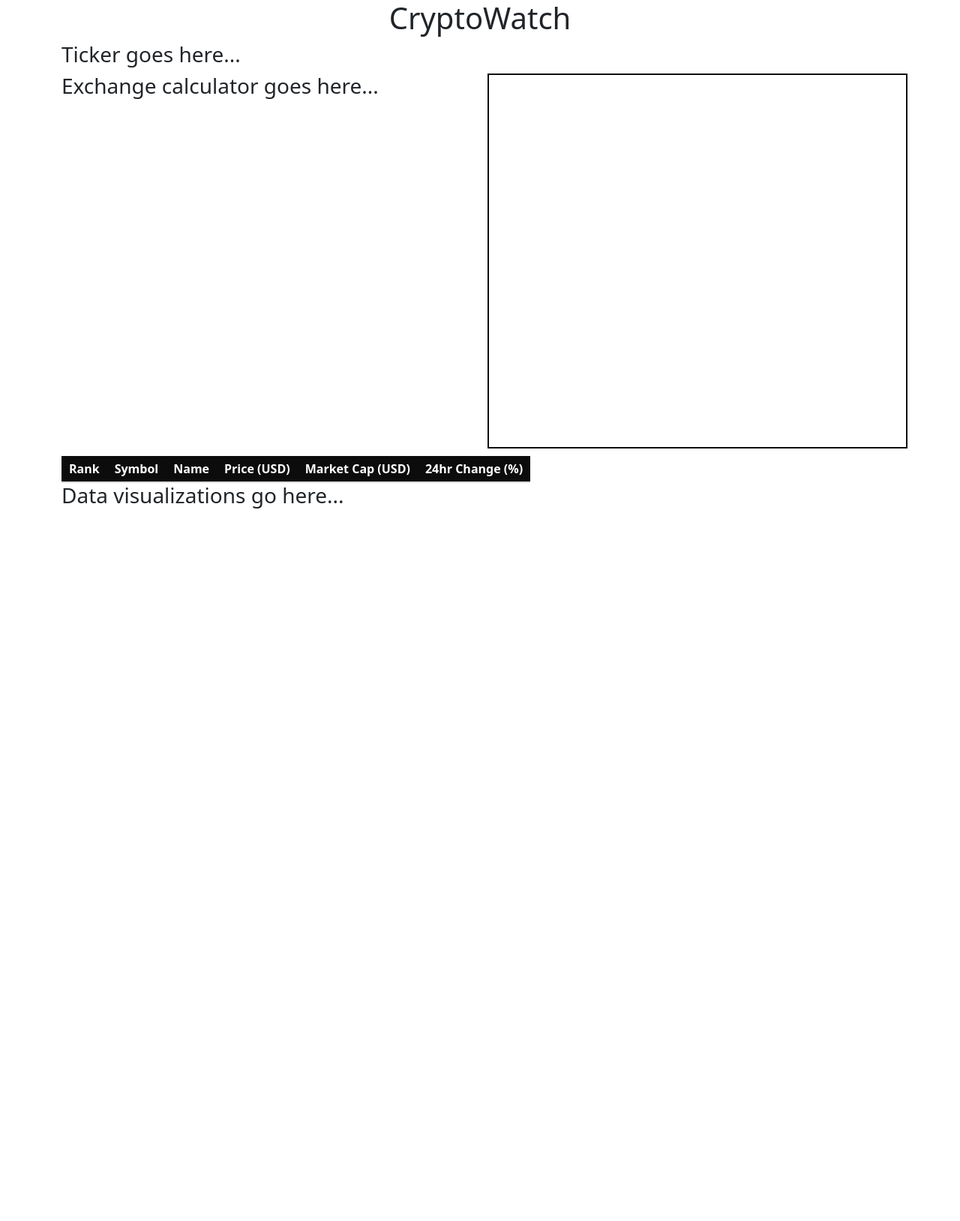
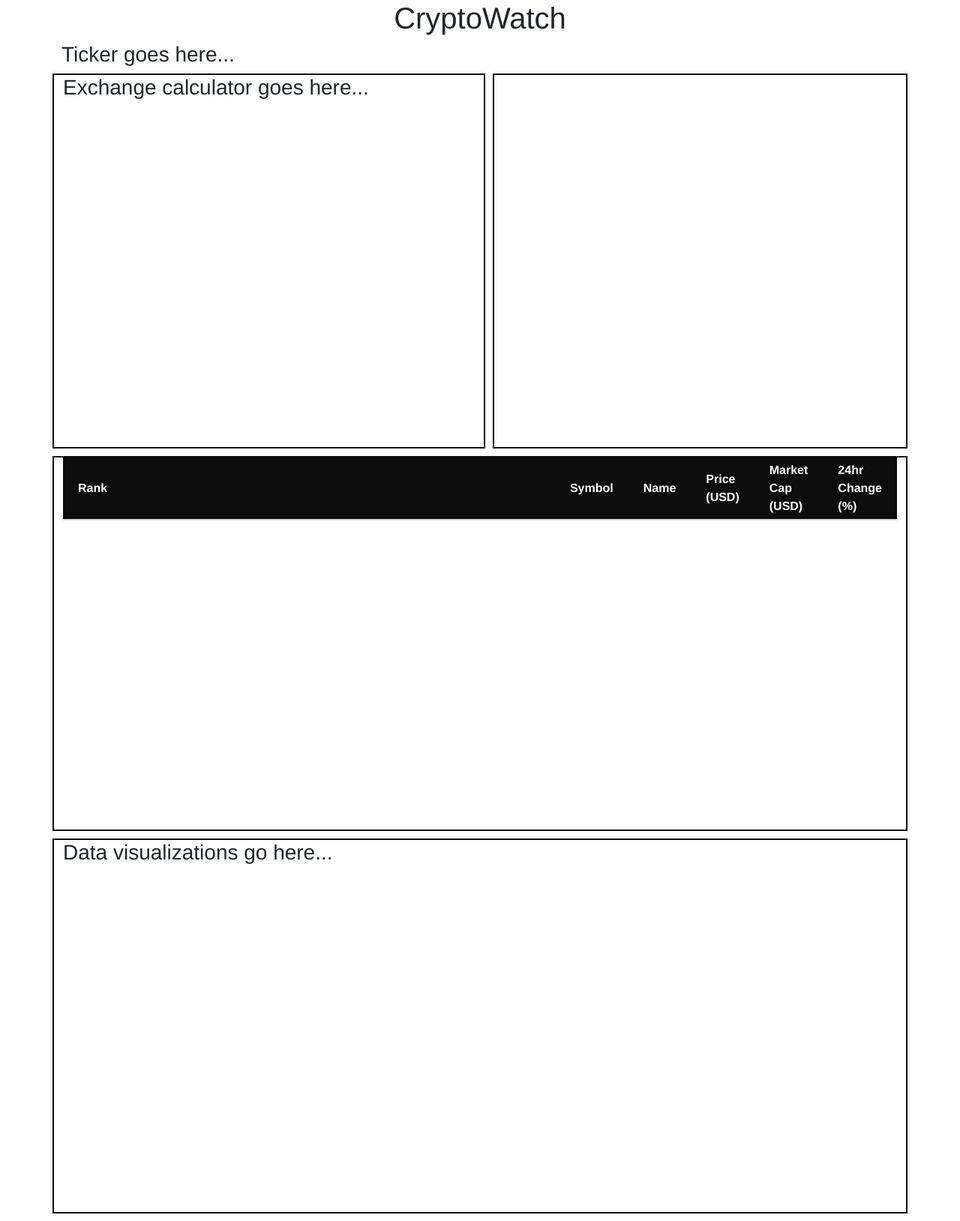
Before and after one commit to jamesingram2/frontEndProject, a PHP site: page / in a window 1280 px wide. Shown: the whole page at 75% size. Before the commit the page ends 678 px from the top, so only its background shows below. Run offline with PHP 8.4, Linux system fonts and the light colour scheme; lists and menus that the app fills with data are empty.

Commit message:
updated index.html, style.css, and script.js

```diff
--- a/css/style.css
+++ b/css/style.css
@@ -1,14 +1,35 @@
+body {
+   font-family: 'Franklin Gothic Medium', 'Arial Narrow', Arial, sans-serif;
+}
+
 h1 {
   text-align: center;
+}
+
+#exchange {
+   border: 2px solid #0c0c0c;
+   height: 500px;
+   margin-bottom: 10px;
+   margin-right: 10px;
+   overflow: hidden;
+}
+
+#dataTable {
+   border: 2px solid #0c0c0c;
+   height: 500px;
+   margin-bottom: 10px;
+   overflow: scroll;
+
 }
 
 #coinTable th,
 td {
   padding-top: 5px;
   padding-bottom: 5px;
-  padding-left: 10px;
-  padding-right: 10px;
+  padding-left: 20px;
+  padding-right: 20px;
   text-align: left;
+  width: 100%;
 }
 
 #coinTable th {
@@ -57,3 +78,10 @@ td {
 #news h6.centered {
    margin: 5px 0px 0px 40px;
 }
+
+#graphs {
+   border: 2px solid #0c0c0c;
+   height: 500px;
+   margin-bottom: 10px;
+   overflow: hidden;
+}
--- a/index.html
+++ b/index.html
@@ -27,7 +27,7 @@
          </div>
       </div>
       <div class="row">
-         <div class="col" id="dataTable">
+         <div class="column col-center" id="dataTable">
             <table id="coinTable">
                <tr>
                   <th>Rank</th>
@@ -50,5 +50,6 @@
     <script src="https://cdn.jsdelivr.net/npm/bootstrap@5.1.3/dist/js/bootstrap.bundle.min.js" integrity="sha384-ka7Sk0Gln4gmtz2MlQnikT1wXgYsOg+OMhuP+IlRH9sENBO0LRn5q+8nbTov4+1p" crossorigin="anonymous"></script>
     <script src="./js/news.js"></script>
     <script src="./js/script.js"></script>
+    <script src="./js/calculate.js"></script>
   </body>
 </html>
```
Also changed, not shown: js/calculate.js (added, +48 -0 lines).
